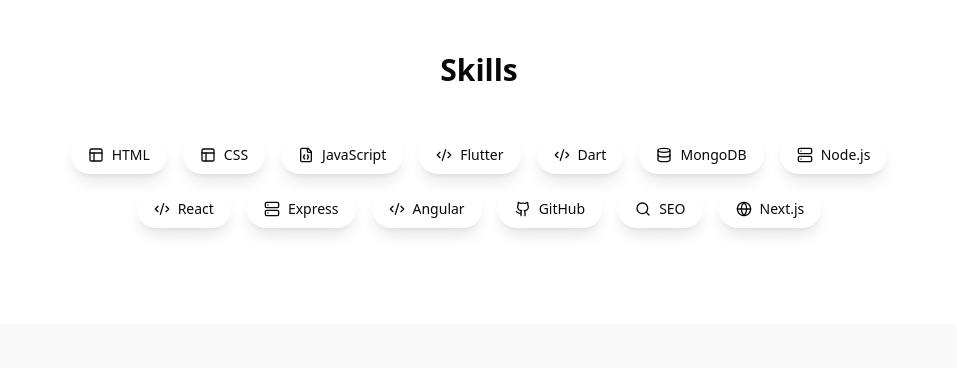
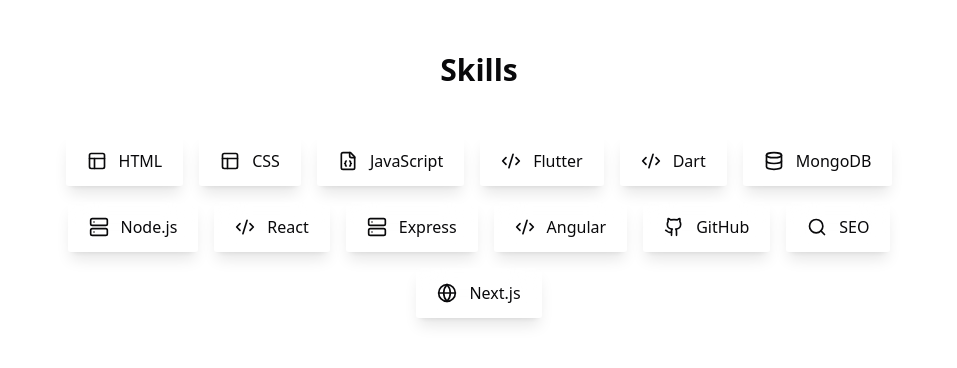
Before and after one commit to srikrishnadeveloper/Portfolio, a React (Vite) app: page / in a window 1280 px wide. Shown: the part 1460-1828 px from the top of the page, without its empty margins (161-1118 px from the left). Built offline with nearby package versions, Linux system fonts and the light colour scheme.

Commit message:
Refactor skill component styles
Updated styling of skill boxes to have 3px border radius and slightly larger bounding box.

```diff
--- a/src/components/Skills.tsx
+++ b/src/components/Skills.tsx
@@ -14,62 +14,62 @@ import {
 const skills = [
   {
     name: "HTML",
-    icon: <Layout className="w-4 h-4" />,
+    icon: <Layout className="w-5 h-5" />,
   },
   {
     name: "CSS",
-    icon: <Layout className="w-4 h-4" />,
+    icon: <Layout className="w-5 h-5" />,
   },
   {
     name: "JavaScript",
-    icon: <FileJson className="w-4 h-4" />,
+    icon: <FileJson className="w-5 h-5" />,
   },
   {
     name: "Flutter",
-    icon: <Code2 className="w-4 h-4" />,
+    icon: <Code2 className="w-5 h-5" />,
   },
   {
     name: "Dart",
-    icon: <Code2 className="w-4 h-4" />,
+    icon: <Code2 className="w-5 h-5" />,
   },
   {
     name: "MongoDB",
-    icon: <Database className="w-4 h-4" />,
+    icon: <Database className="w-5 h-5" />,
   },
   {
     name: "Node.js",
-    icon: <Server className="w-4 h-4" />,
+    icon: <Server className="w-5 h-5" />,
   },
   {
     name: "React",
-    icon: <Code2 className="w-4 h-4" />,
+    icon: <Code2 className="w-5 h-5" />,
   },
   {
     name: "Express",
-    icon: <Server className="w-4 h-4" />,
+    icon: <Server className="w-5 h-5" />,
   },
   {
     name: "Angular",
-    icon: <Code2 className="w-4 h-4" />,
+    icon: <Code2 className="w-5 h-5" />,
   },
   {
     name: "GitHub",
-    icon: <Github className="w-4 h-4" />,
+    icon: <Github className="w-5 h-5" />,
   },
   {
     name: "SEO",
-    icon: <Search className="w-4 h-4" />,
+    icon: <Search className="w-5 h-5" />,
   },
   {
     name: "Next.js",
-    icon: <Globe className="w-4 h-4" />,
+    icon: <Globe className="w-5 h-5" />,
   },
 ];
 
 const Skill = ({ name, icon }: { name: string; icon: React.ReactNode }) => (
   <motion.div
     whileHover={{ scale: 1.05 }}
-    className="glass-card px-4 py-2 rounded-full text-sm flex items-center gap-2"
+    className="glass-card px-5 py-3 rounded-[3px] text-base flex items-center gap-3"
   >
     {icon}
     {name}
```
